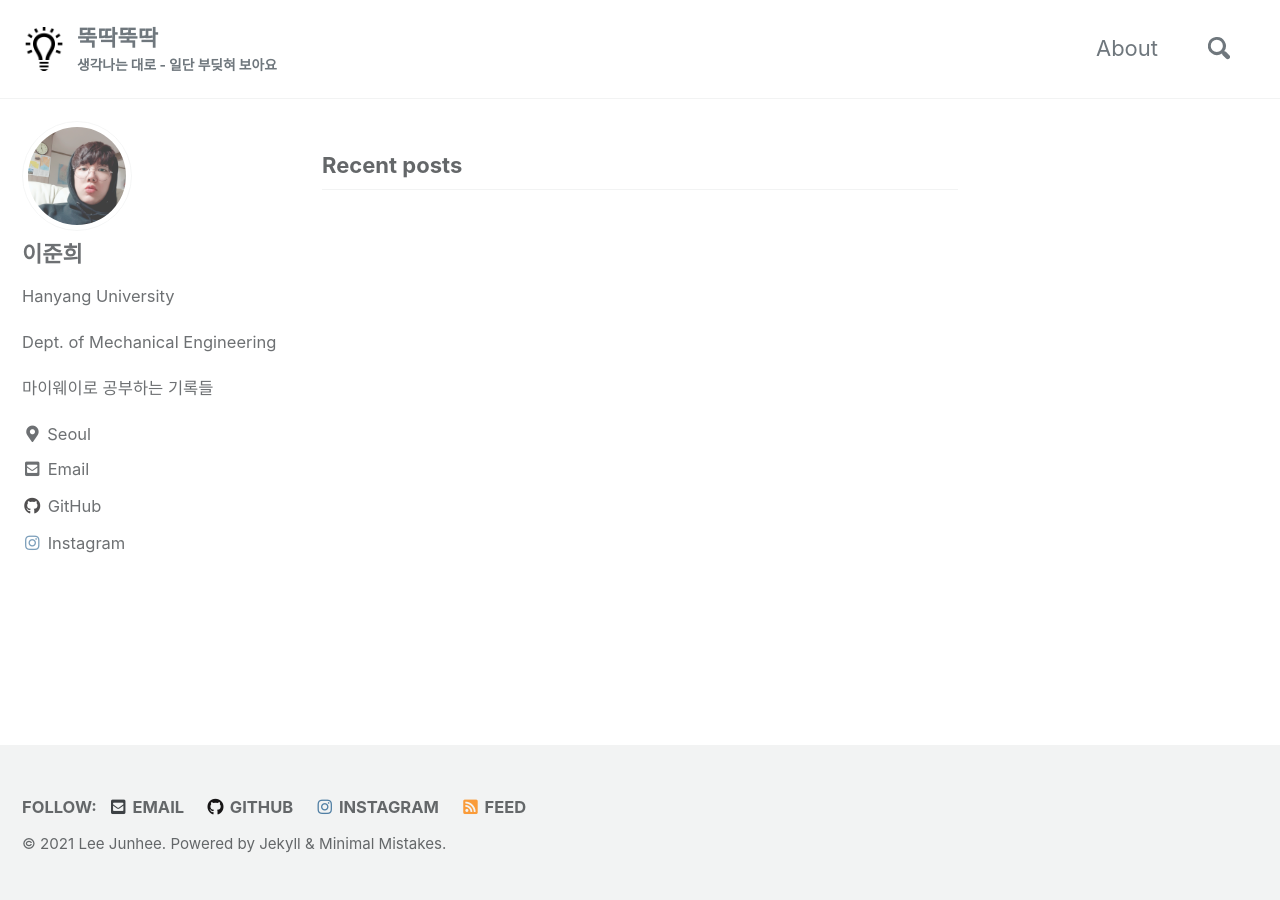
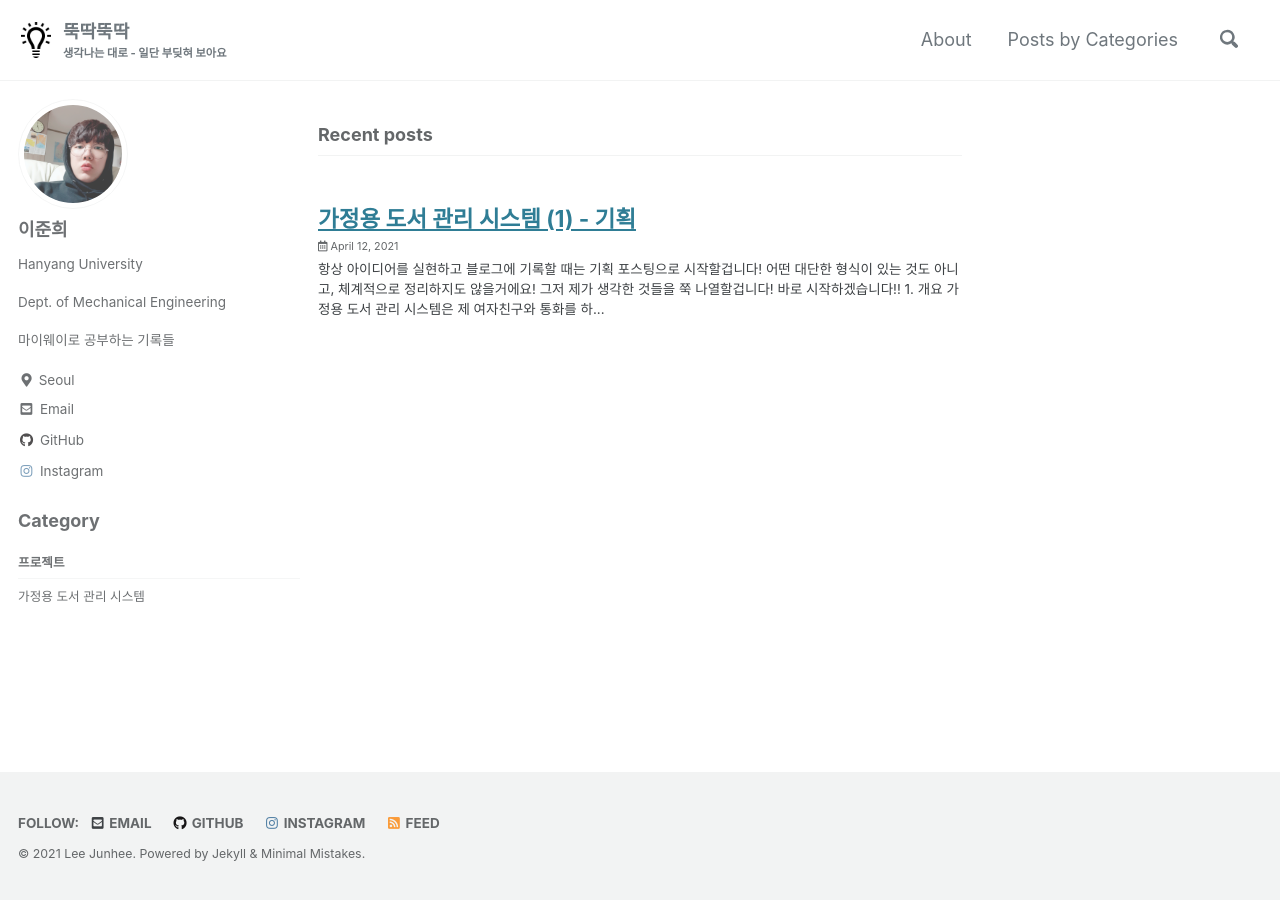
Before and after one commit to IamJunhee/junhee0110.github.io, a Jekyll site: the page built from index.html, in a window 1280 px wide. Built offline with Jekyll 4.4.1, drawn with Linux system fonts in a browser that asks for light colours; cached includes are drawn as plain includes; the list of posts is cut into pages by our own code.

Commit message:
Add HomeLib 1st Post

```diff
--- a/_config.yml
+++ b/_config.yml
@@ -31,7 +31,7 @@ masthead_title           : # overrides the website title displayed in the masthe
 # breadcrumbs            : false # true, false (default)
 words_per_minute         : 200
 comments:
-  provider               : # false (default), "disqus", "discourse", "facebook", "staticman", "staticman_v2", "utterances", "custom"
+  provider               : "utterances" # false (default), "disqus", "discourse", "facebook", "staticman", "staticman_v2", "utterances", "custom"
   disqus:
     shortname            : # https://help.disqus.com/customer/portal/articles/466208-what-s-a-shortname-
   discourse:
@@ -42,8 +42,8 @@ comments:
     num_posts            : # 5 (default)
     colorscheme          : # "light" (default), "dark"
   utterances:
-    theme                : # "github-light" (default), "github-dark"
-    issue_term           : # "pathname" (default)
+    theme                : "github-light"
+    issue_term           : "pathname"
   staticman:
     branch               : # "master"
     endpoint             : # "https://{your Staticman v3 API}/v3/entry/github/"
@@ -264,6 +264,13 @@ defaults:
       comments: true
       share: true
       related: true
+      toc: true
+      toc_label: "Table of Contents"
+      toc_icon: "cog"
+      sidebar:
+        title: "Category"
+        nav: sidebar_category
+
   # _pages
   - scope:
       path: ""
@@ -271,3 +278,6 @@ defaults:
     values:
       layout: single
       author_profile: true
+      sidebar:
+        title: "Category"
+        nav: sidebar_category
--- a/_data/navigation.yml
+++ b/_data/navigation.yml
@@ -2,3 +2,11 @@
 main:
     - title: "About"
       url: /about/
+    - title: "Posts by Categories"
+      url: /categories/
+
+sidebar_category:
+  - title: "프로젝트"
+    children:
+    - title: "가정용 도서 관리 시스템"
+      url: /categories/Home_Lib/
--- /dev/null
+++ b/_pages/HomeLib.md
@@ -0,0 +1,6 @@
+---
+title: "가정용 도서 관리 시스템"
+layout: category
+permalink: /categories/Home_Lib/
+taxonomy: Home_Lib
+---
--- /dev/null
+++ b/_pages/PostByCategory.md
@@ -0,0 +1,6 @@
+---
+title: "Posts by Category"
+layout: categories
+permalink: /categories/
+author_profile: true
+---
--- /dev/null
+++ b/_posts/HomeLib/2021-04-12-1.md
@@ -0,0 +1,65 @@
+---
+title: "가정용 도서 관리 시스템 (1) - 기획"
+categories: Home_Lib
+---
+
+항상 아이디어를 실현하고 블로그에 기록할 때는 **기획** 포스팅으로 시작할겁니다! 어떤 대단한 형식이 있는 것도 아니고, 체계적으로 정리하지도 않을거에요! 그저 제가 생각한 것들을 쭉 나열할겁니다! 바로 시작하겠습니다!!
+
+# 1. 개요
+
+**가정용 도서 관리 시스템**은 제 여자친구와 통화를 하던 도중에 나온 아이디어입니다! 여자친구 집에는 책이 정말 정말 많습니다! 너무 많아서 집에 어떤 책이 있는지 파악이 안될 정도라고 해요! 그래서 가끔 가지고 있는 책을 또 사는 문제가 생기곤 한다고 합니다!
+
+그래서 집에 있는 책들을 저장해두고 찾는 책이 집에 있는지 확인할 수 있으면 좋겠다는 이야기를 했어요! 왠지 충분히 실현 가능한 아이디어가 아닐까 싶어서 바로 도전하게 됐습니다!
+
+# 2. 초기 구상
+
+우선 여자친구의 초기 아이디어는 이렇습니다!
+
+1. 집에 있는 책의 제목을 모두 입력한다.
+2. 집에 책이 있는지 없는지 확인하기 위해 책의 이름을 입력한다.
+3. 책이 있으면 찾아서 읽고, 없으면 사거나 빌려서 읽는다!
+
+# 3. 작품 구상
+
+여자친구의 초기 아이디어를 기반으로 작품을 구상하기까지 여러 아이디어를 떠올렸습니다. 결론은 다음과 같습니다.
+
+## ① 파이썬 GUI 프로그램
+
+처음에는 **모바일 앱 제작**을 생각했습니다. 왜냐하면 요즘은 많은 서비스들이 모바일 앱을 통해서 제공되고 있기 때문이죠! 그래서 많은 사용자들이 모바일 앱에 익숙해져 있고, 저 또한 모바일 환경이 익숙하기 때문에 모바일 앱 제작을 가장 먼저 떠올렸습니다. 하지만 두 가지 큰 문제가 있었습니다.
+
+
+1. 주요 사용자인 부모님께서 모바일 앱에 익숙하지 않으시다.
+2. 모바일 앱 제작이 익숙하지 않다.
+
+1번 문제에 대해 먼저 이야기해보자면, 요즘 청년들이야 모바일 앱에 익숙하다 못해, 없으면 못 사는 수준이지만 우리 부모님 세대는 모바일 앱이 익숙하지 않으신 분들도 많습니다. 그래서 모바일 앱을 개발하는 방법은 피해가려고 합니다.
+
+2번 문제에 대해서 이야기해보자면, 이 프로젝트를 제 블로그에 기록하고 있지만 이 작품의 핵심은 여자친구가 직접 제작해야한다는 것입니다. 이 작품은 여자친구의 가정에서 사용할 작품이니까요! 아직은 코딩에 익숙하지 않은 여자친구가 앱 제작에 도전하는 것은 많이 힘들 것 같아서 상대적으로 만만한 **Python GUI 프로그램**을 제작 하려합니다!
+
+사실 모바일 앱을 제작하지 않는 것이 미련에 남긴 합니다. 하지만 여자친구가 가족을 위해 생각해낸 아이디어를 직접 실현하여 다같이 사용하는 것이 그녀와 가족들의 좋은 추억이 될 것이라고 생각하고, 컴퓨터 프로그램을 사용하면 마치 사서가 된 느낌이 날 것 같아서 오히려 좋을 것 같습니다. 그리고 이 아이디어로 모바일 앱을 제작할 기회는 언젠가 꼭 찾아올테니 만족하며 **Python GUI 프로그램**으로 방향을 정합니다!
+
+## ② 바코드 스캔
+
+초기 아이디어의 1번 항목을 보면, 집에 있는 책의 제목을 모두 입력한다고 나와있습니다. 집에 어떤 책이 있는지 저장하기 위해서인데, 책의 이름을 일일이 기록하는 것은 매우 매우 귀찮은 일입니다. 게다가 디지털 기기에 익숙하지 않으신 분들이 타자로 책의 이름을 하나하나 입력해야 한다면 이 작품을 이용하는 것이 오히려 번거로운 일이 될 것입니다.
+
+이에 대한 대안으로 책 제목 대신 저장할 정보는 **ISBN**입니다. ISBN은 도서의 고유한 번호입니다. 책에 있는 바코드에는 그 책의 ISBN이 담겨있습니다. 즉, 바코드를 스캔하면 그 책의 고유한 ISBN을 얻을 수 있고, 이 ISBN으로 이 책이 무슨 책인지 알 수 있습니다. 바코드를 스캔하는 것은 어렵지 않은 일이고, 바코드 스캐너는 시중에서 쉽게 구할 수 있습니다.
+
+## ③ 도서 Open API
+
+하지만 사용자 입장에서 ISBN으로 할 수 있는 것은 아무것도 없습니다. ISBN만을 기록해둔다면 그저 스캔된 책이 집에 있는지 없는지 정도만 확인 할 수 있습니다. ISBN으로 책의 이름, 저자, 출판사 같은 더 자세한 정보를 얻을 수 있도록 Open API를 사용합니다. 많은 API 중 저희는 **Naver의 도서 검색 API**를 사용합니다.
+
+## ④ SQLite
+
+마지막으로, 집에 있는 책들의 ISBN과 수량같은 정보들을 데이터베이스에 저장해야 합니다. Python에 내장되어 있어 사용하기가 편리한 SQLite를 사용합니다.
+
+## ⑤ 정리
+
+정리하자면 이 작품의 기본 기능은 다음과 같습니다.
+
+1. 책의 바코드를 스캔하여 기본적인 책의 정보를 표시합니다.
+2. 데이터베이스에 책이 있다면 수량 및 위치를 표시합니다.
+3. 데이테베이스에 책이 없다면 데이터베이스에 추가합니다.
+4. 책 제목, 저자, 출판사 등으로도 책을 검색합니다.
+
+# 4. 다음 단계
+
+작품 구현을 위해 객체지향적인 방법으로 접근할 예정입니다! 먼저 Naver 도서 검색 API를 어떻게 사용하는지 알아보고 쉽게 사용할 수 있도록 모듈을 제작하도록 하겠습니다!
--- a/_sass/minimal-mistakes/_reset.scss
+++ b/_sass/minimal-mistakes/_reset.scss
@@ -8,18 +8,18 @@ html {
   /* apply a natural box layout model to all elements */
   box-sizing: border-box;
   background-color: $background-color;
-  font-size: 16px;
+  font-size: 14px;
 
   @include breakpoint($medium) {
-    font-size: 18px;
+    font-size: 14px;
   }
 
   @include breakpoint($large) {
-    font-size: 20px;
+    font-size: 16px;
   }
 
   @include breakpoint($x-large) {
-    font-size: 22px;
+    font-size: 18px;
   }
 
   -webkit-text-size-adjust: 100%;
```
Also changed, not shown: _pages/Life.md (added, +6 -0 lines), _layouts/posts.html (line endings or trailing spaces).
